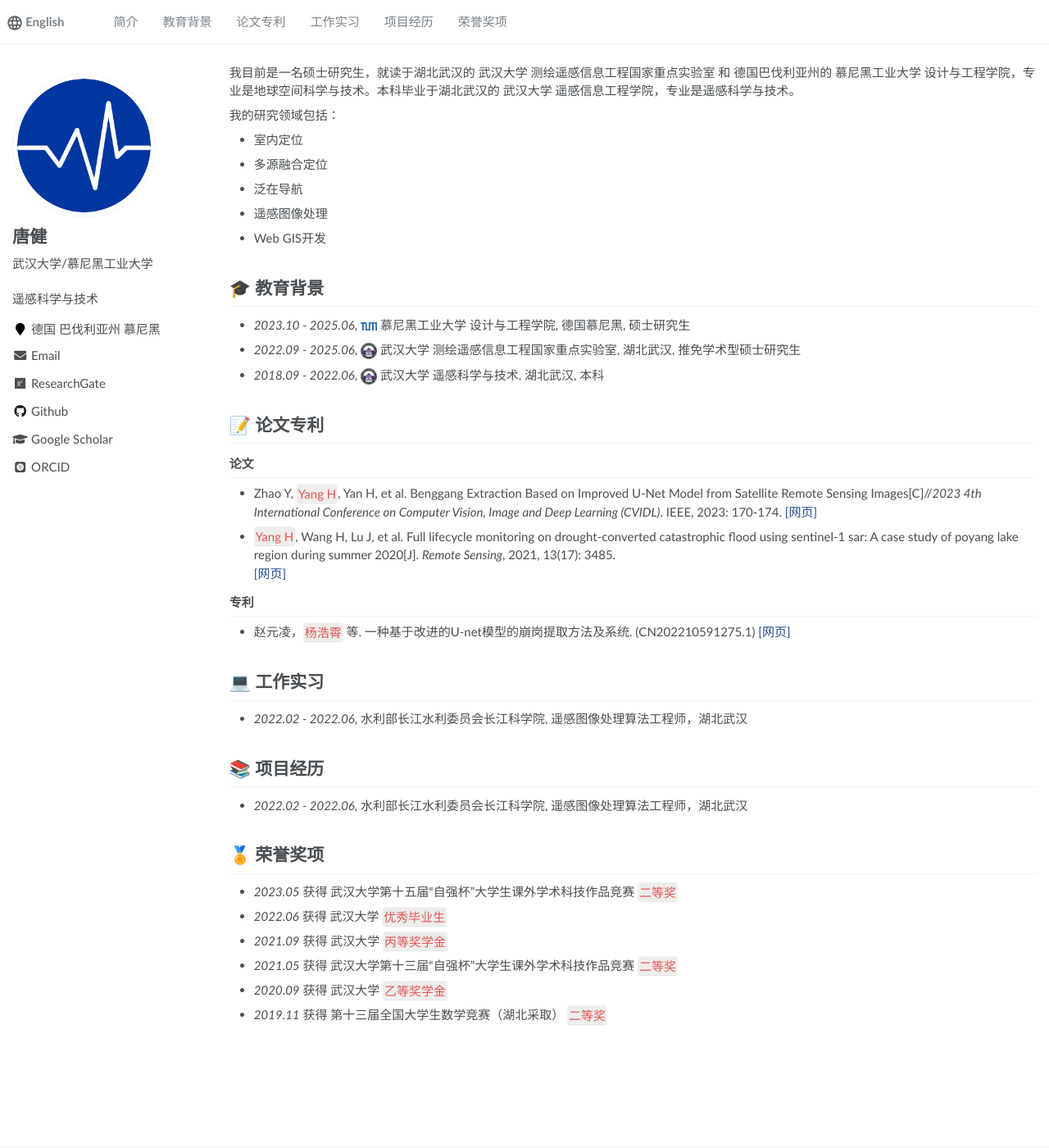
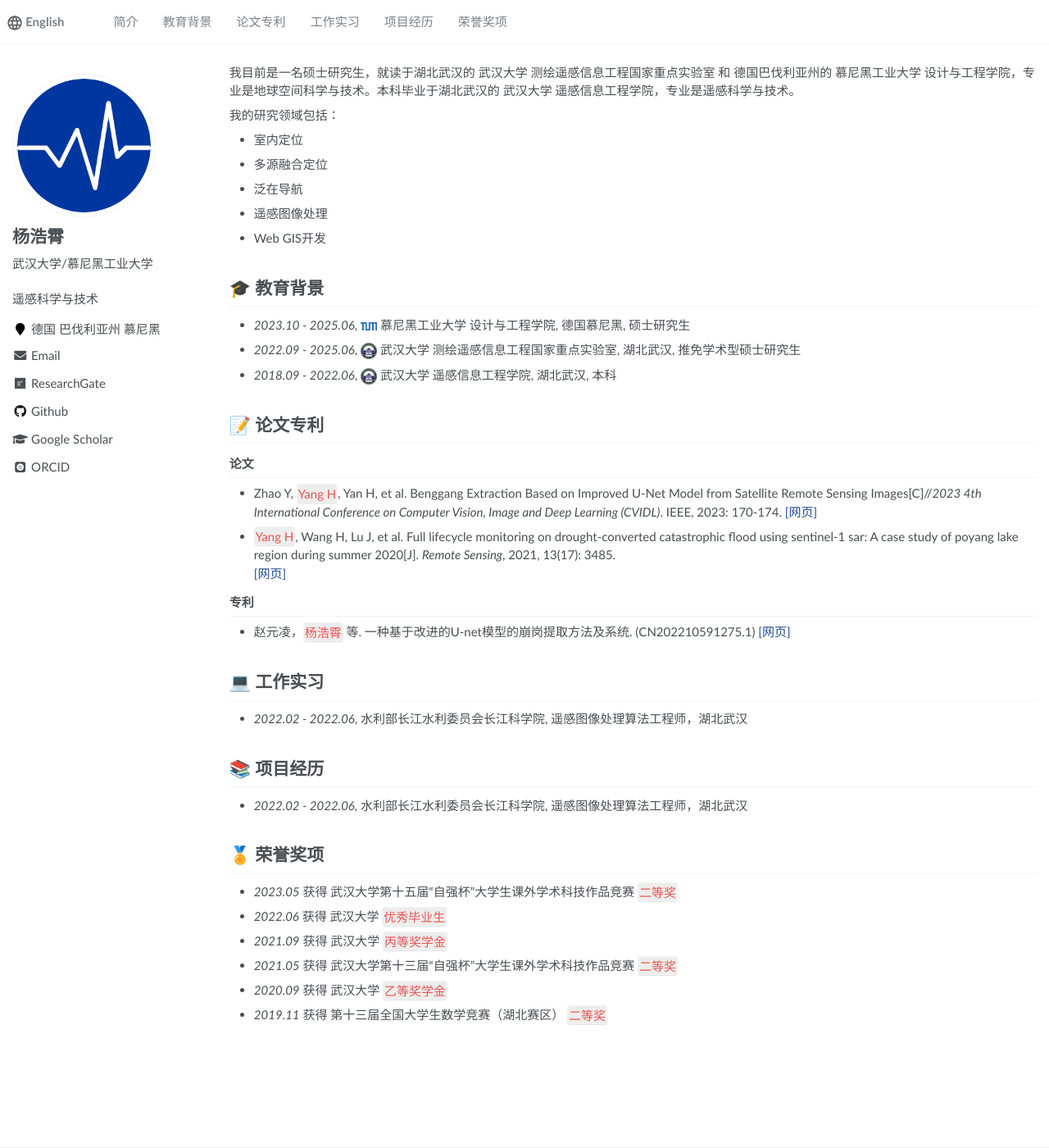
Before and after one commit to GreatBruceYoung/greatbruceyoung.github.io, a Jekyll site: the page built from _pages/about.md, in a window 1280 px wide and 1400 px high. Shown: the whole window at 82% size. Built offline with Jekyll 4.4.1, drawn with Linux system fonts in a browser that asks for light colours; some web fonts are replaced.

Commit message:
version 1.7

```diff
--- a/_config.yml
+++ b/_config.yml
@@ -21,7 +21,7 @@
 
 # Site Author
 author:
-  name             : "唐健"
+  name             : "杨浩霄"
   avatar           : "images/android-chrome-512x512.png"
   bio              : "武汉大学/慕尼黑工业大学"
   location         : "德国 巴伐利亚州 慕尼黑"
--- a/_pages/about.md
+++ b/_pages/about.md
@@ -31,7 +31,7 @@
 # 🎓 教育背景
 - *2023.10 - 2025.06*, <a href="https://www.tum.de/"><img class="svg" src="/images/Technical_University_of_Munich_Logo.png" width="20pt"></a> 慕尼黑工业大学 设计与工程学院, 德国慕尼黑, 硕士研究生
 - *2022.09 - 2025.06*, <a href="https://www.whu.edu.cn/"><img class="svg" src="/images/Wuhan_University_Logo.png" width="20pt"></a> 武汉大学 测绘遥感信息工程国家重点实验室, 湖北武汉, 推免学术型硕士研究生
-- *2018.09 - 2022.06*, <a href="https://www.whu.edu.cn/"><img class="svg" src="/images/Wuhan_University_Logo.png" width="20pt"></a> 武汉大学 遥感科学与技术, 湖北武汉, 本科
+- *2018.09 - 2022.06*, <a href="https://www.whu.edu.cn/"><img class="svg" src="/images/Wuhan_University_Logo.png" width="20pt"></a> 武汉大学 遥感信息工程学院, 湖北武汉, 本科
 
 <span class='anchor' id='-lwzl'></span>
 
@@ -67,4 +67,4 @@
 - *2021.09* 获得 武汉大学 `丙等奖学金`
 - *2021.05* 获得 武汉大学第十三届“自强杯”大学生课外学术科技作品竞赛 `二等奖`
 - *2020.09* 获得 武汉大学 `乙等奖学金`
-- *2019.11* 获得 第十三届全国大学生数学竞赛（湖北采取） `二等奖`
+- *2019.11* 获得 第十三届全国大学生数学竞赛（湖北赛区） `二等奖`
```
